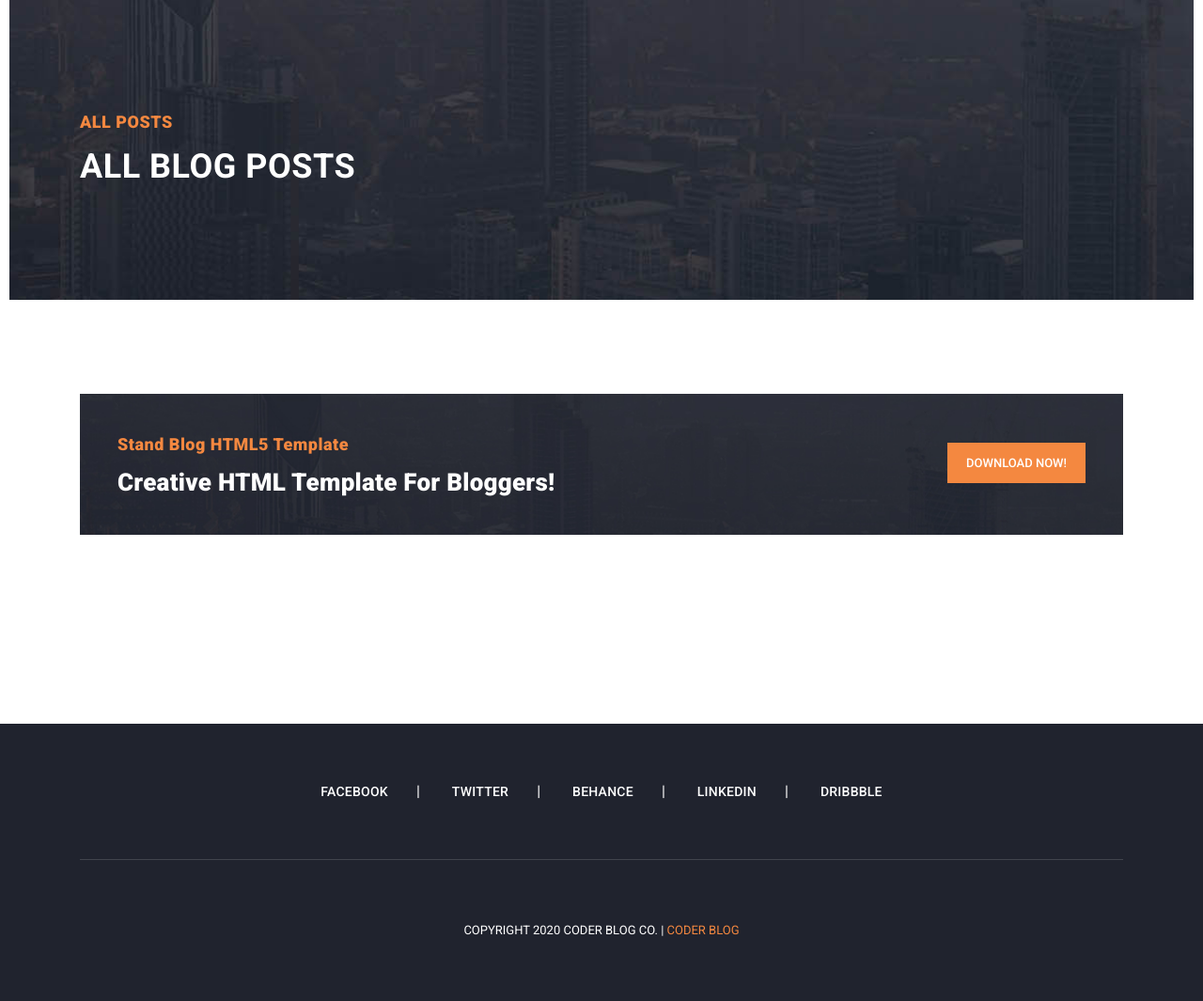
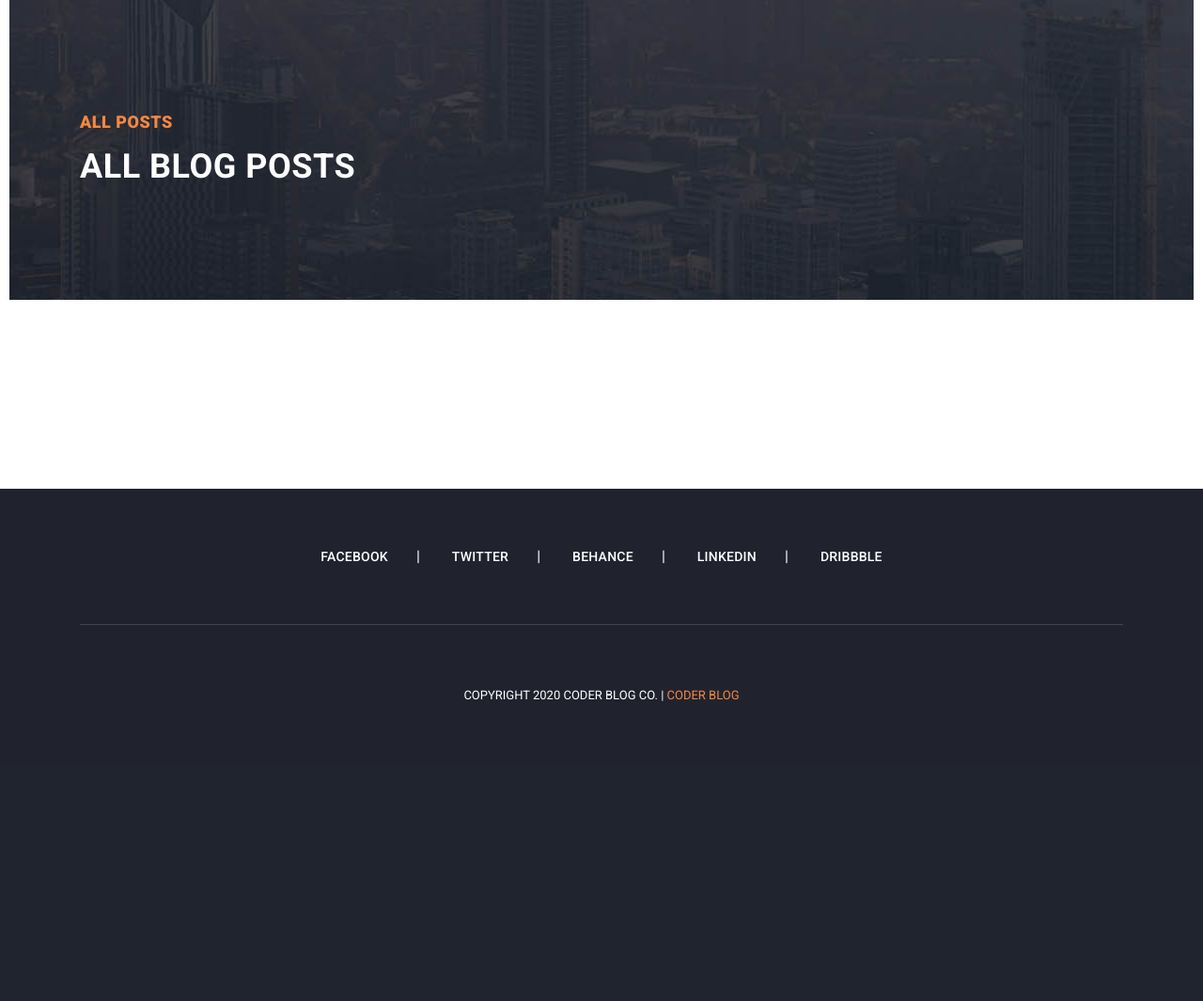
Before and after one commit to AyuLearn/iblog, a Django app: template templates/search.html in a window 1280 px wide. Shown: the part 111-1176 px from the top of the page at 94% size. After the commit the page ends 857 px from the top, so only its background shows below. Run offline with Django 3.2, Linux system fonts and the light colour scheme; the template is opened without the code that fills it, so the values that code supplies are empty; some libraries are stand-ins or nearby versions.

Commit message:
Search
Search Again

```diff
--- a/templates/search.html
+++ b/templates/search.html
@@ -20,28 +20,6 @@
     </div>
 
     <!-- Banner Ends Here -->
-
-    <section class="call-to-action">
-      <div class="container">
-        <div class="row">
-          <div class="col-lg-12">
-            <div class="main-content">
-              <div class="row">
-                <div class="col-lg-8">
-                  <span>Stand Blog HTML5 Template</span>
-                  <h4>Creative HTML Template For Bloggers!</h4>
-                </div>
-                <div class="col-lg-4">
-                  <div class="main-button">
-                    <a href="https://templatemo.com/tm-551-stand-blog" target="_parent">Download Now!</a>
-                  </div>
-                </div>
-              </div>
-            </div>
-          </div>
-        </div>
-      </div>
-    </section>
 
 
     <section class="blog-posts grid-system">
```
